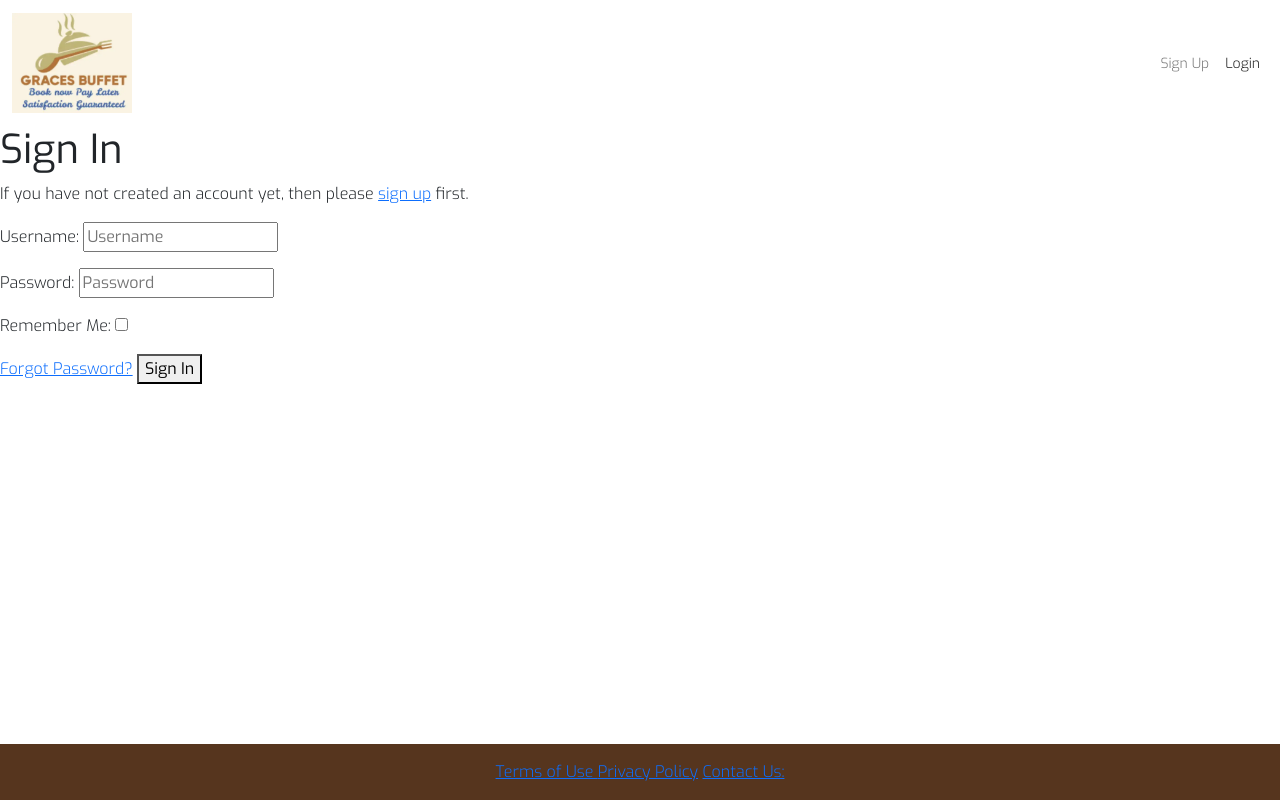
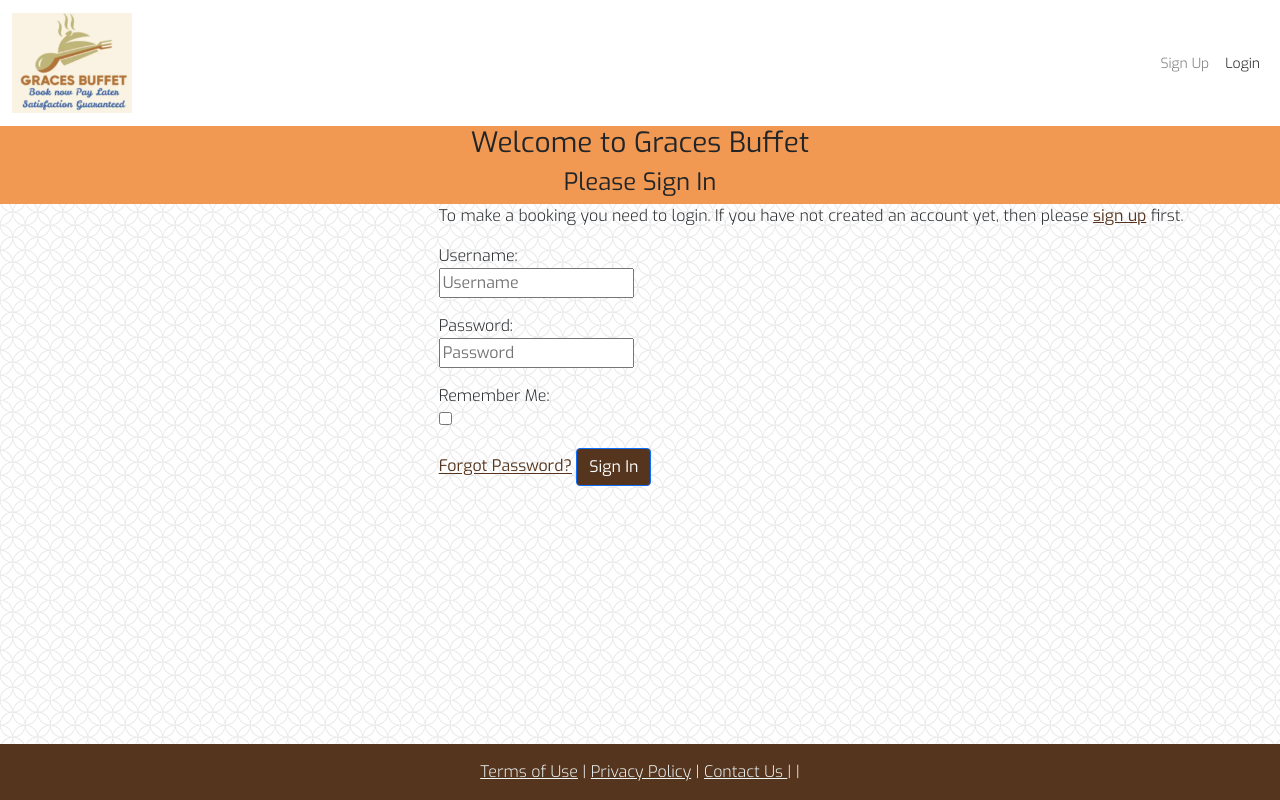
Before and after one commit to Polyanyanwu/graces-buffet-pp4, a Django app: page /accounts/login/ in a window 1280 px wide. Run offline with Django 3.2, Linux system fonts and the light colour scheme; some libraries are stand-ins or nearby versions.

Commit message:
style: sign in page and base styling

```diff
--- a/graces_buffet/settings.py
+++ b/graces_buffet/settings.py
@@ -55,7 +55,7 @@
     'fontawesomefree',
 ]
 
-SITE_ID = 1
+SITE_ID = 2
 LOGIN_REDIRECT_URL = '/'
 LOGOUT_REDIRECT_URL = '/'
 
--- a/static/css/style.css
+++ b/static/css/style.css
@@ -1,13 +1,41 @@
+
 body{
     font-family: 'Exo', sans-serif;
     font-weight: 300;
 }
 /* .nav-area{ */
-    /* background-color: #f8f3e1; */
     /* background-color: #56351E; */
 /* } */
+
+form label{
+    display: block;
+}
+.main-title{
+    background-color: #F19953;
+}
+.btn-color{
+    background-color: #56351E;
+}
+.btn-color:hover, .my-link:hover{
+    background-color: #F19953;
+}
+.my-link{
+    color: #56351E;
+    font-weight: 400;
+}
 footer{
     background-color: #56351E;
+    color: #EDF7F6;
+}
+footer a{
+    color: #EDF7F6;
+}
+footer a:hover{
+    background-color:  #F19953;
+    color: #56351E;
+}
+footer span{
+    margin: 2px 0;
 }
 footer i {
     color: whitesmoke;
--- a/templates/account/login.html
+++ b/templates/account/login.html
@@ -3,17 +3,27 @@
 {% load i18n %}
 {% load account socialaccount %}
 
-{% block head_title %}{% trans "Sign In" %}{% endblock %}
+{% block head_title %}{% trans "Welcome to Graces Buffet" %}{% endblock %}
 
 {% block content %}
+<div class="container-fluid ">
+  <div class="row">
+    <div class="col main-title text-center">
+        <h3>Welcome to Graces Buffet</h3>
+        <h4>{% trans "Please Sign In" %}</h4>
 
-<h1>{% trans "Sign In" %}</h1>
+    </div>
+  </div>
+</div>
+<div class="container-fluid">
+  <div class="row">
+    <div class="col-md-8 ms-auto">
 
       {% get_providers as socialaccount_providers %}
 
       {% if socialaccount_providers %}
       <p>{% blocktrans with site.name as site_name %}Please sign in with one
-of your existing third party accounts. Or, <a href="{{ signup_url }}">sign up</a>
+        of your existing third party accounts. Or, <a class= "my-link" href="{{ signup_url }}">sign up</a>
         for a {{ site_name }} account and sign in below:{% endblocktrans %}</p>
 
       <div class="socialaccount_ballot">
@@ -29,18 +39,23 @@
       {% include "socialaccount/snippets/login_extra.html" %}
 
       {% else %}
-<p>{% blocktrans %}If you have not created an account yet, then please
-<a href="{{ signup_url }}">sign up</a> first.{% endblocktrans %}</p>
+      <p>{% blocktrans %}To make a booking you need to login. If you have not created an account yet, then please
+        <a class= "my-link" href="{{ signup_url }}">sign up</a> first.{% endblocktrans %}</p>
       {% endif %}
 
       <form class="login" method="POST" action="{% url 'account_login' %}">
         {% csrf_token %}
         {{ form.as_p }}
         {% if redirect_field_value %}
-  <input type="hidden" name="{{ redirect_field_name }}" value="{{ redirect_field_value }}" />
+        <input type="hidden" name="{{ redirect_field_name }}" value="{{ redirect_field_value }}"/>
         {% endif %}
-  <a class="button secondaryAction" href="{% url 'account_reset_password' %}">{% trans "Forgot Password?" %}</a>
-  <button class="primaryAction" type="submit">{% trans "Sign In" %}</button>
+        <a class="button secondaryAction my-link" href="{% url 'account_reset_password' %}">{% trans "Forgot Password?" %}</a>
+        <button class="primaryAction btn btn-primary btn-color" type="submit">{% trans "Sign In" %}</button>
       </form>
 
+
+
+    </div>
+  </div>
+</div>
 {% endblock %}
--- a/templates/base.html
+++ b/templates/base.html
@@ -24,7 +24,11 @@
         integrity="sha384-gtEjrD/SeCtmISkJkNUaaKMoLD0//ElJ19smozuHV6z3Iehds+3Ulb9Bn9Plx0x4" crossorigin="anonymous">
     </script>
     <link rel="stylesheet" href="{% static 'css/style.css' %}" type="text/css">
-
+    <style>
+        body {
+          background-image: url("{% static 'images/spiration-light.png' %}");
+        }
+        </style>
 </head>
 
 <body class="d-flex flex-column h-100 main-bg">
@@ -107,10 +111,12 @@
 
     <!-- Footer -->
     <footer class="footer mt-auto py-3">
-        <p class="m-0 text-center text-white"><a href="">Terms of Use <i class="fas fa-grip-lines-vertical"></i></a>
-            <a href="">Privacy Policy</a><i class="fas fa-grip-lines-vertical"></i>
-            <a href="">Contact Us: </a> <a href=""><i class="fab fa-linkedin"></i></a>
-            <a href=""><i class="fab fa-github"></i></a>
+        <p class="m-0 text-center text-white"><a href="">Terms of Use</a> <span>|</span>
+            <a href="">Privacy Policy</a> <span>|</span>
+            <a href="">Contact Us </a> <span>|</span>
+            <span><a href="" title="LinkedIn"><i class="fab fa-linkedin"></i></a></span>
+            <span>|</span>
+            <a href="" title="Github"><i class="fab fa-github"></i></a>
         </p>
     </footer>
 </body>
```
Also changed, not shown: static/images/spiration-light.png (added). Lines whose indentation alone changed are shown as unchanged.
